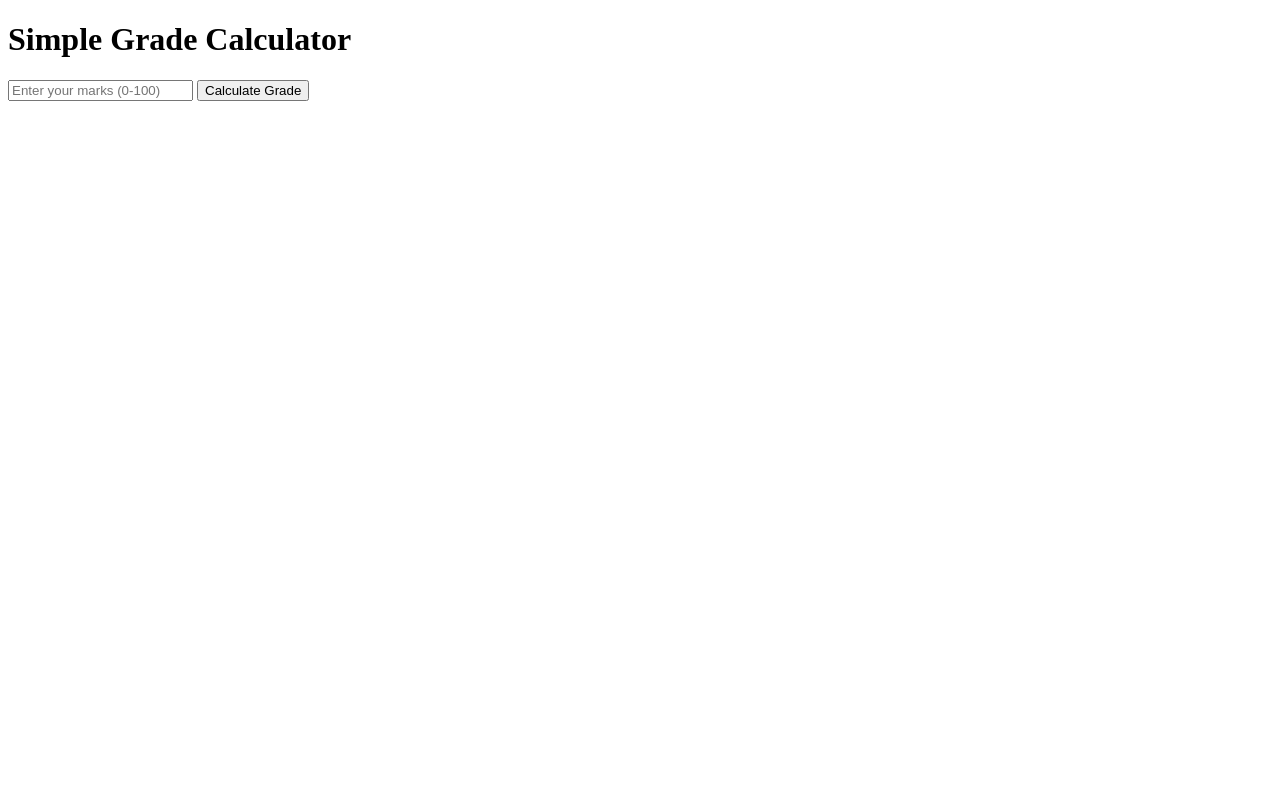
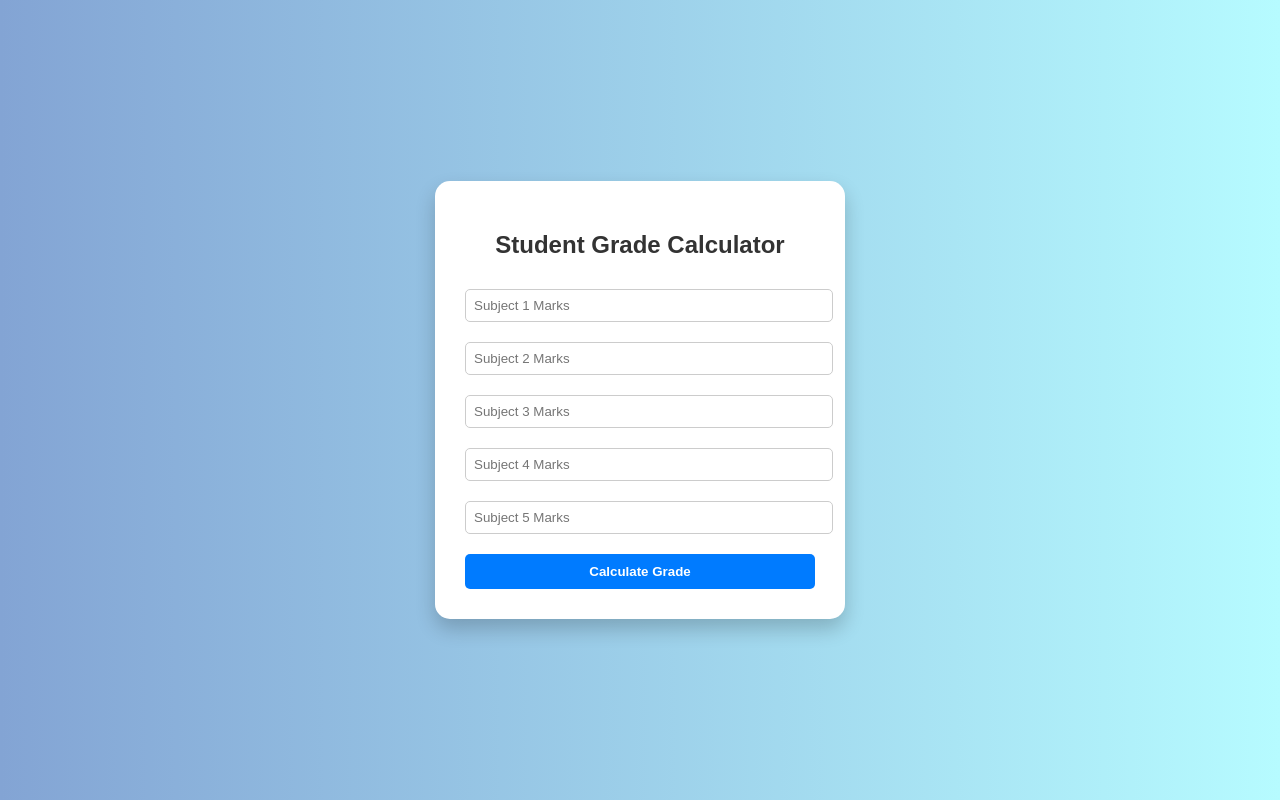
Before and after one commit to shyamala-merla/grade-calculator, a plain HTML site: page index.html in a window 1280 px wide. Drawn offline with Linux system fonts and the light colour scheme.

Commit message:
Update index.html

```diff
--- a/index.html
+++ b/index.html
@@ -1,26 +1,118 @@
 <!DOCTYPE html>
-<html>
+<html lang="en">
 <head>
-  <title>Grade Calculator</title>
+  <meta charset="UTF-8">
+  <title>Student Grade Calculator</title>
+  <style>
+    body {
+      font-family: Arial, sans-serif;
+      background: linear-gradient(to right, #83a4d4, #b6fbff);
+      display: flex;
+      justify-content: center;
+      align-items: center;
+      height: 100vh;
+      margin: 0;
+    }
+
+    .container {
+      background-color: white;
+      padding: 30px;
+      border-radius: 15px;
+      box-shadow: 0 10px 20px rgba(0,0,0,0.2);
+      width: 350px;
+    }
+
+    h2 {
+      text-align: center;
+      color: #333;
+    }
+
+    input[type=number] {
+      width: 100%;
+      padding: 8px;
+      margin: 10px 0;
+      border: 1px solid #ccc;
+      border-radius: 5px;
+    }
+
+    button {
+      width: 100%;
+      padding: 10px;
+      background-color: #007bff;
+      border: none;
+      color: white;
+      border-radius: 5px;
+      font-weight: bold;
+      cursor: pointer;
+      margin-top: 10px;
+    }
+
+    button:hover {
+      background-color: #0056b3;
+    }
+
+    .result {
+      margin-top: 20px;
+      padding: 15px;
+      background: #f1f1f1;
+      border-radius: 8px;
+    }
+  </style>
 </head>
 <body>
-  <h1>Simple Grade Calculator</h1>
-  <input type="number" id="marks" placeholder="Enter your marks (0-100)">
-  <button onclick="calculateGrade()">Calculate Grade</button>
-  <p id="result"></p>
+  <div class="container">
+    <h2>Student Grade Calculator</h2>
+    <form id="gradeForm">
+      <input type="number" placeholder="Subject 1 Marks" required>
+      <input type="number" placeholder="Subject 2 Marks" required>
+      <input type="number" placeholder="Subject 3 Marks" required>
+      <input type="number" placeholder="Subject 4 Marks" required>
+      <input type="number" placeholder="Subject 5 Marks" required>
+      <button type="submit">Calculate Grade</button>
+    </form>
+    <div class="result" id="resultBox" style="display:none;"></div>
+  </div>
 
   <script>
-    function calculateGrade() {
-      var marks = document.getElementById("marks").value;
-      var grade = "";
-      if (marks >= 90) grade = "A+";
-      else if (marks >= 80) grade = "A";
-      else if (marks >= 70) grade = "B";
-      else if (marks >= 60) grade = "C";
-      else if (marks >= 50) grade = "D";
-      else grade = "F";
-      document.getElementById("result").innerText = "Your Grade is: " + grade;
-    }
+    document.getElementById("gradeForm").addEventListener("submit", function(e) {
+      e.preventDefault();
+      const inputs = document.querySelectorAll("input[type='number']");
+      let total = 0;
+      let valid = true;
+
+      inputs.forEach(input => {
+        const val = parseInt(input.value);
+        if (isNaN(val) || val < 0 || val > 100) {
+          valid = false;
+        } else {
+          total += val;
+        }
+      });
+
+      if (!valid) {
+        alert("Please enter valid marks between 0 and 100.");
+        return;
+      }
+
+      const percent = total / 5;
+      let grade = '';
+      if (percent >= 90) grade = 'A+';
+      else if (percent >= 80) grade = 'A';
+      else if (percent >= 70) grade = 'B';
+      else if (percent >= 60) grade = 'C';
+      else if (percent >= 40) grade = 'D';
+      else grade = 'F';
+
+      const resultText = `
+        <strong>Total Marks:</strong> ${total}/500<br>
+        <strong>Percentage:</strong> ${percent.toFixed(2)}%<br>
+        <strong>Grade:</strong> ${grade}<br>
+        <strong>Result:</strong> ${percent >= 40 ? 'Pass ✅' : 'Fail ❌'}
+      `;
+      const resultBox = document.getElementById("resultBox");
+      resultBox.innerHTML = resultText;
+      resultBox.style.display = 'block';
+    });
   </script>
 </body>
 </html>
```
